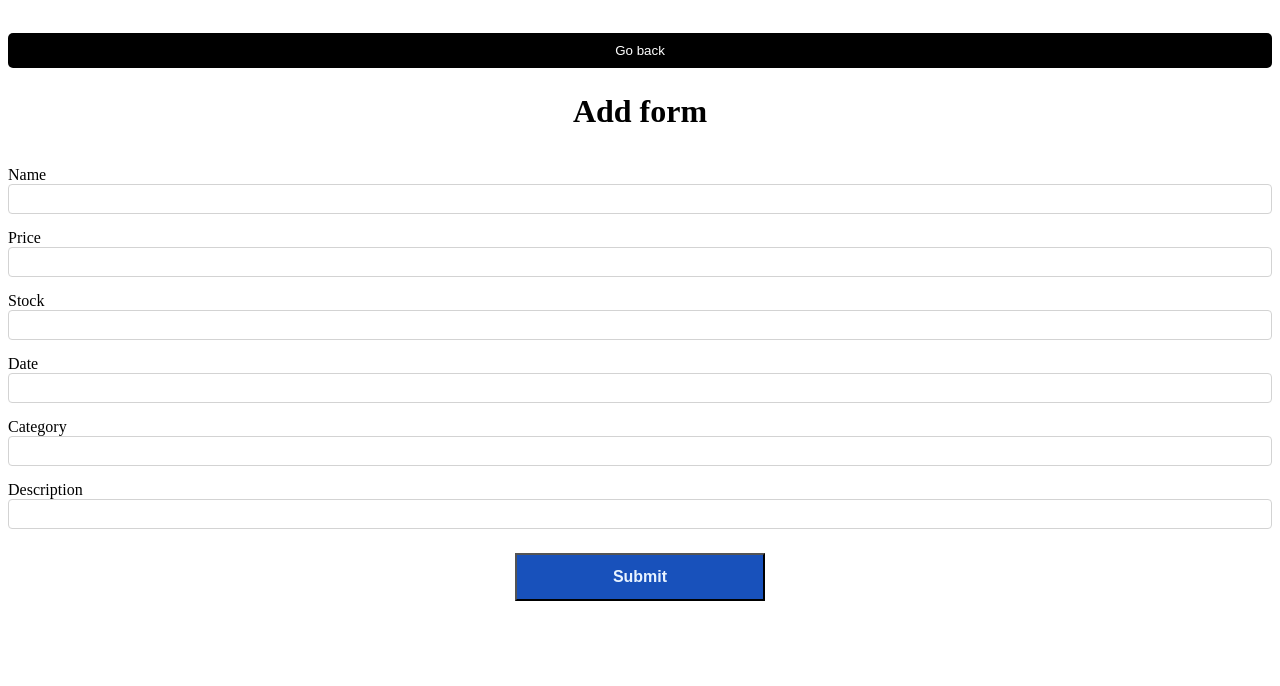
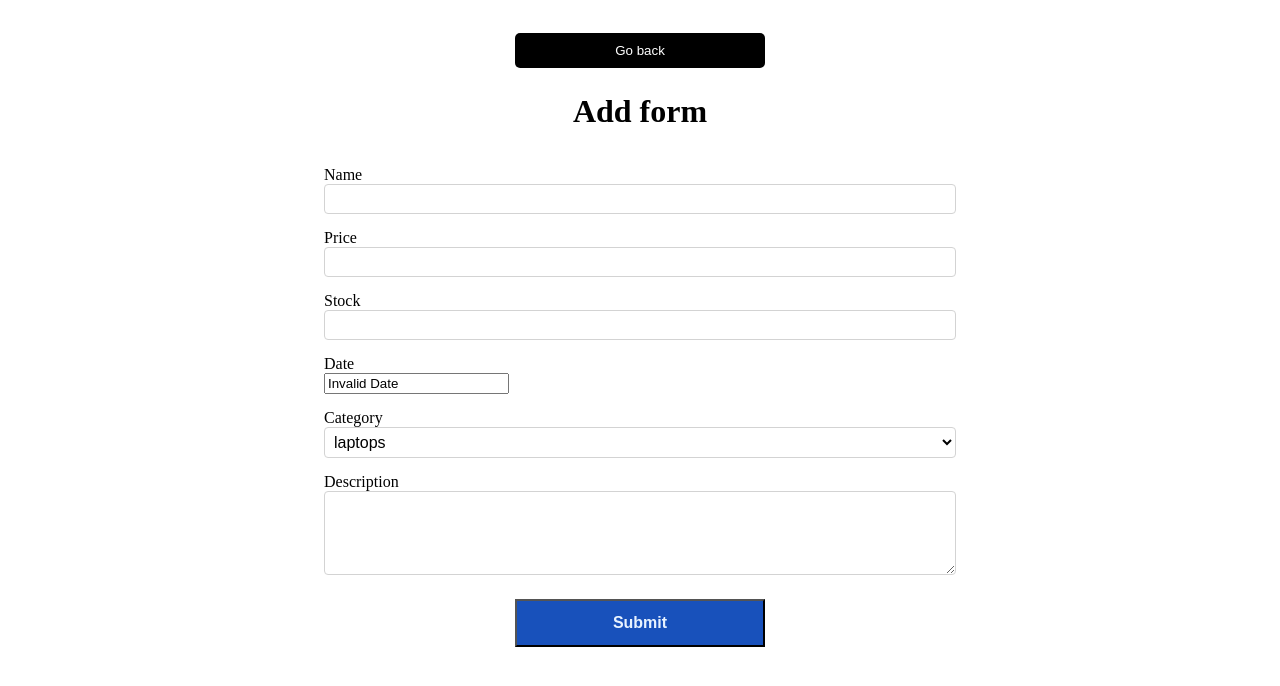
Before and after one commit to bbaryn/products_frontend_fakturujto_interview_task, a React app: page / in a window 1280 px wide. Both pictures are taken after a click on the button "Add". Shown: the top 686 px of the page. Built offline with nearby package versions, Linux system fonts and the light colour scheme.

Commit message:
Refactor form and add validation

```diff
--- a/package.json
+++ b/package.json
@@ -33,6 +33,7 @@
     "@babel/runtime": "^7.22.5",
     "@types/classnames": "^2.3.0",
     "@types/jest": "^29.5.2",
+    "@types/react-datepicker": "^4.11.2",
     "@types/react-redux": "^7.1.25",
     "@types/react-responsive": "^8.0.5",
     "@types/redux-mock-store": "^1.0.3",
@@ -61,6 +62,7 @@
     "postcss-preset-env": "^8.5.1",
     "prettier": "^2.8.8",
     "source-map-loader": "^4.0.1",
+    "style-loader": "^3.3.3",
     "tailwindcss": "^3.3.2",
     "terser-webpack-plugin": "^5.3.9",
     "typescript": "^5.1.3",
@@ -84,12 +86,14 @@
     "localforage": "^1.10.0",
     "match-sorter": "^6.3.1",
     "react": "^18.2.0",
+    "react-datepicker": "^4.14.1",
     "react-dom": "^18.2.0",
     "react-redux": "^8.1.1",
     "react-router-dom": "^6.13.0",
     "redux": "^4.2.1",
     "sort-by": "^0.0.2",
-    "styled-components": "^6.0.0-rc.3"
+    "styled-components": "^6.0.0-rc.3",
+    "yup": "^1.2.0"
   },
   "browserslist": [
     "defaults"
--- /dev/null
+++ b/src/components/DatePickerField/DatePickerField.tsx
@@ -0,0 +1,27 @@
+import { useField, useFormikContext } from 'formik';
+import Datepicker from 'react-datepicker';
+import 'react-datepicker/dist/react-datepicker.css';
+import React from 'react';
+
+interface Props {
+    name: string;
+}
+
+export const DatePickerField = ({ name }: Props) => {
+    const { setFieldValue } = useFormikContext();
+    const [field] = useField(name);
+    return (
+        <Datepicker
+            {...field}
+            value={new Date(field.value).toLocaleDateString('pl-PL')}
+            name={name}
+            showMonthDropdown
+            showYearDropdown
+            dateFormat="dd-MM-yyyy"
+            selected={(field.value && new Date(field.value)) || null}
+            onChange={(val) => {
+                setFieldValue(field.name, val);
+            }}
+        />
+    );
+};
--- a/src/constants/index.tsx
+++ b/src/constants/index.tsx
@@ -3,6 +3,11 @@ import { Product } from '@typing/global';
 export enum FormTitle {
     ADD_FORM = 'Add form',
     EDIT_FORM = 'Edit form',
+}
+export enum CategoryType {
+    SMARTPHONES = 'smartphones',
+    LAPTOPS = 'laptops',
+    DISPLAYS = 'displays',
 }
 
 export const products: Product[] = [
--- a/src/pages/Form/Form.tsx
+++ b/src/pages/Form/Form.tsx
@@ -1,35 +1,71 @@
-import React from 'react';
-import { Formik, Field, Form } from 'formik';
-import { useLocation, useNavigate } from 'react-router-dom';
-import { Wrapper } from '@styles/index';
-import { BackButton, Label, Submit, Title, fieldStyle } from './styles';
+import { DatePickerField } from '@components/DatePickerField/DatePickerField';
 import { FormTitle } from '@constants/index';
 import { useAppSelector } from '@store/hooks';
 import { selectProduct } from '@store/shape/selectors';
-import { useDispatch } from 'react-redux';
 import { addProduct, editProduct } from '@store/shape/slice';
 import { Product } from '@typing/global';
+import { Field, Form, Formik } from 'formik';
+import React from 'react';
+import 'react-datepicker/dist/react-datepicker.css';
+import { useDispatch } from 'react-redux';
+import { useLocation, useNavigate } from 'react-router-dom';
+import * as Yup from 'yup';
+import { CategoryType } from '../../constants/index';
+import {
+    BackButton,
+    ErrorMessage,
+    FormWrapper,
+    Label,
+    Submit,
+    Title,
+    fieldStyle,
+} from './styles';
 
 const initialValues = {
     name: '',
     price: '',
     stock: '',
     date: '',
-    category: '',
+    category: CategoryType.LAPTOPS,
     description: '',
 };
 
-const Forms = () => {
+const validationSchema = Yup.object().shape({
+    name: Yup.string()
+        .max(100, 'Your product name is too long')
+        .required('Please enter correct value'),
+    price: Yup.number()
+        .min(0, 'Value must not be less than 0')
+        .required('Please enter correct value'),
+    stock: Yup.number()
+        .min(0, 'Value must not be less than 0')
+        .required('Please enter correct value'),
+    date: Yup.date().required('Please enter correct value'),
+    category: Yup.string(),
+    description: Yup.string().max(2000, 'Your description name is too long'),
+});
+
+const FormikForm = () => {
     const dispatch = useDispatch();
     const navigate = useNavigate();
     const location = useLocation();
     const onSubmit = (values: Product) => {
         if (location.state.currentFormTitle === FormTitle.EDIT_FORM) {
-            dispatch(editProduct(values));
+            dispatch(
+                editProduct({
+                    ...values,
+                    date: new Date(values.date).toISOString(),
+                })
+            );
         }
 
         if (location.state.currentFormTitle === FormTitle.ADD_FORM) {
-            dispatch(addProduct(values));
+            dispatch(
+                addProduct({
+                    ...values,
+                    date: new Date(values.date).toISOString(),
+                })
+            );
         }
 
         navigate('/');
@@ -47,23 +83,13 @@ const Forms = () => {
     };
 
     return (
-        <>
         <Formik
-                initialValues={setupInitialValues(
-                    location.state.currentFormTitle
-                )}
+            initialValues={setupInitialValues(location.state.currentFormTitle)}
+            validationSchema={validationSchema}
             onSubmit={onSubmit}
         >
-                {({
-                    values,
-                    errors,
-                    touched,
-                    handleSubmit,
-                    isSubmitting,
-                    isValidating,
-                    isValid,
-                }) => (
-                    <Wrapper>
+            {({ errors, touched, isSubmitting, isValid }) => (
+                <FormWrapper>
                     <BackButton onClick={() => navigate(-1)}>
                         Go back
                     </BackButton>
@@ -72,41 +98,58 @@ const Forms = () => {
                         style={{
                             display: 'flex',
                             flexDirection: 'column',
+                            width: '50%',
                         }}
                     >
                         <Label htmlFor="name">Name</Label>
                         <Field type="text" name="name" style={fieldStyle} />
+                        {errors.price && touched.price && (
+                            <ErrorMessage>{errors.price}</ErrorMessage>
+                        )}
 
                         <Label htmlFor="price">Price</Label>
-                            <Field
-                                type="text"
-                                name="price"
-                                style={fieldStyle}
-                            />
+                        <Field type="number" name="price" style={fieldStyle} />
+                        {errors.price && touched.price && (
+                            <ErrorMessage>{errors.price}</ErrorMessage>
+                        )}
 
                         <Label htmlFor="stock">Stock</Label>
-                            <Field
-                                type="text"
-                                name="stock"
-                                style={fieldStyle}
-                            />
+                        <Field type="number" name="stock" style={fieldStyle} />
+                        {errors.stock && touched.stock && (
+                            <ErrorMessage>{errors.stock}</ErrorMessage>
+                        )}
 
                         <Label htmlFor="date">Date</Label>
-                            <Field type="text" name="date" style={fieldStyle} />
+                        <DatePickerField name="date" />
+                        {errors.date && touched.date && (
+                            <ErrorMessage>{errors.date}</ErrorMessage>
+                        )}
 
                         <Label htmlFor="category">Category</Label>
-                            <Field
-                                type="text"
-                                name="category"
-                                style={fieldStyle}
-                            />
+                        <Field as="select" name="category" style={fieldStyle}>
+                            {Object.values(CategoryType).map((type) => (
+                                <option
+                                    key={new Date().getTime() + Math.random()}
+                                    value={type}
+                                >
+                                    {type}
+                                </option>
+                            ))}
+                        </Field>
+                        {errors.category && touched.category && (
+                            <ErrorMessage>{errors.category}</ErrorMessage>
+                        )}
 
                         <Label htmlFor="description">Description</Label>
                         <Field
-                                type="text"
+                            as="textarea"
+                            rows="4"
                             name="description"
                             style={fieldStyle}
                         />
+                        {errors.description && touched.description && (
+                            <ErrorMessage>{errors.description}</ErrorMessage>
+                        )}
 
                         <Submit
                             type="submit"
@@ -115,11 +158,10 @@ const Forms = () => {
                             {isSubmitting ? `Submiting...` : `Submit`}
                         </Submit>
                     </Form>
-                    </Wrapper>
+                </FormWrapper>
             )}
         </Formik>
-        </>
     );
 };
 
-export default Forms;
+export default FormikForm;
--- a/src/pages/Form/styles.tsx
+++ b/src/pages/Form/styles.tsx
@@ -1,7 +1,14 @@
 import { styled } from 'styled-components';
+
+export const FormWrapper = styled.div`
+    display: flex;
+    flex-direction: column;
+    align-items: center;
+`;
 
 export const BackButton = styled.button`
     color: white;
+    width: 250px;
     padding: 10px 20px;
     border-radius: 5px;
     border: none;
@@ -62,6 +69,11 @@ export const Submit = styled.button`
     }
 `;
 
+export const ErrorMessage = styled.div`
+    color: red;
+    font-weight: bold;
+`;
+
 export const fieldStyle = {
     backgroundColor: 'white',
     border: '1px solid lightgrey',
--- a/src/types/global.ts
+++ b/src/types/global.ts
@@ -5,6 +5,7 @@ export interface Product {
     stock: number;
     date: string;
     category: string;
+    description?: string;
     __v: number;
 }
 
--- a/webpack.config.js
+++ b/webpack.config.js
@@ -42,6 +42,10 @@ module.exports =  (env, options)=> {
                     test: /\.(ts|tsx)$/,
                     loader: 'babel-loader'
                 },
+                {
+                    test: /\.(sass|less|css)$/,
+                    use: ["style-loader", "css-loader"],
+                  },
                 {
                     test: /\.css$/i,
                     include: path.resolve(__dirname, 'src'),
```
Also changed, not shown: 1 other file (tests, documents, lock files or other folders). Lines whose indentation alone changed are shown as unchanged.
